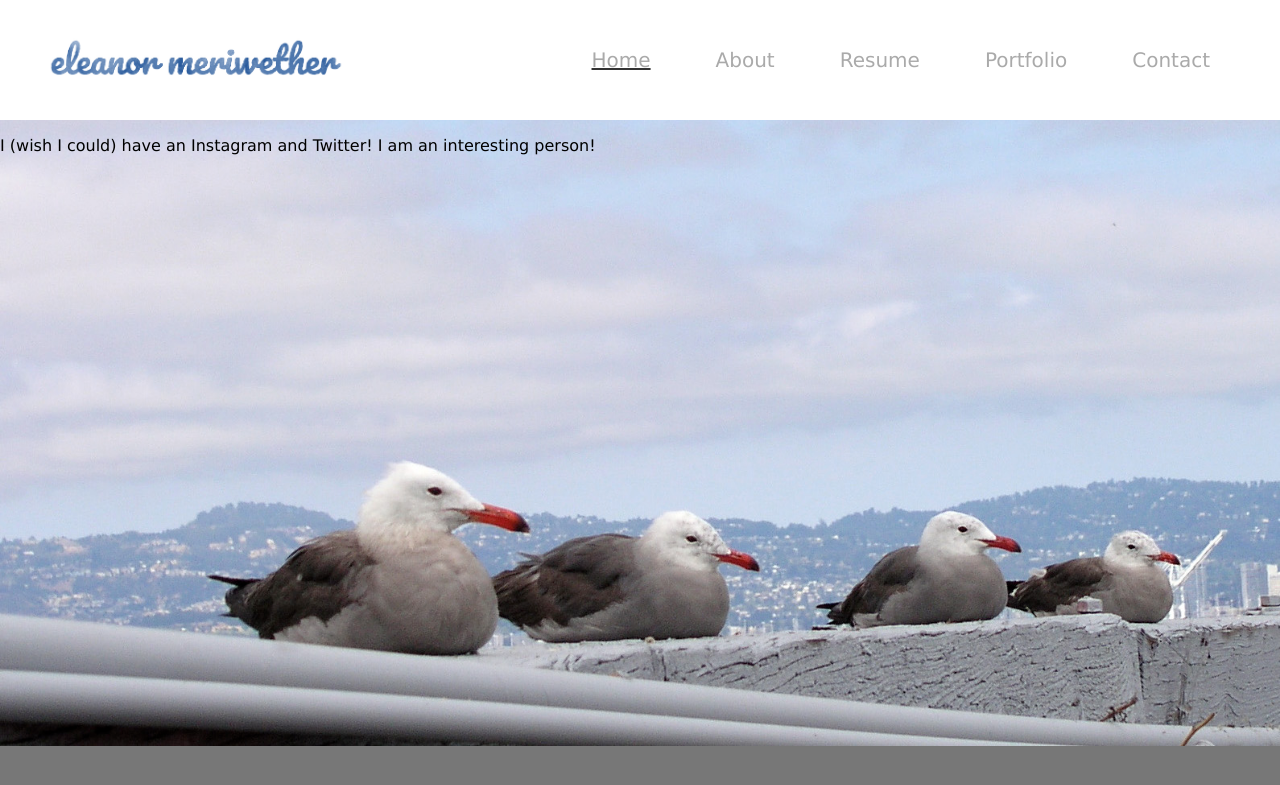
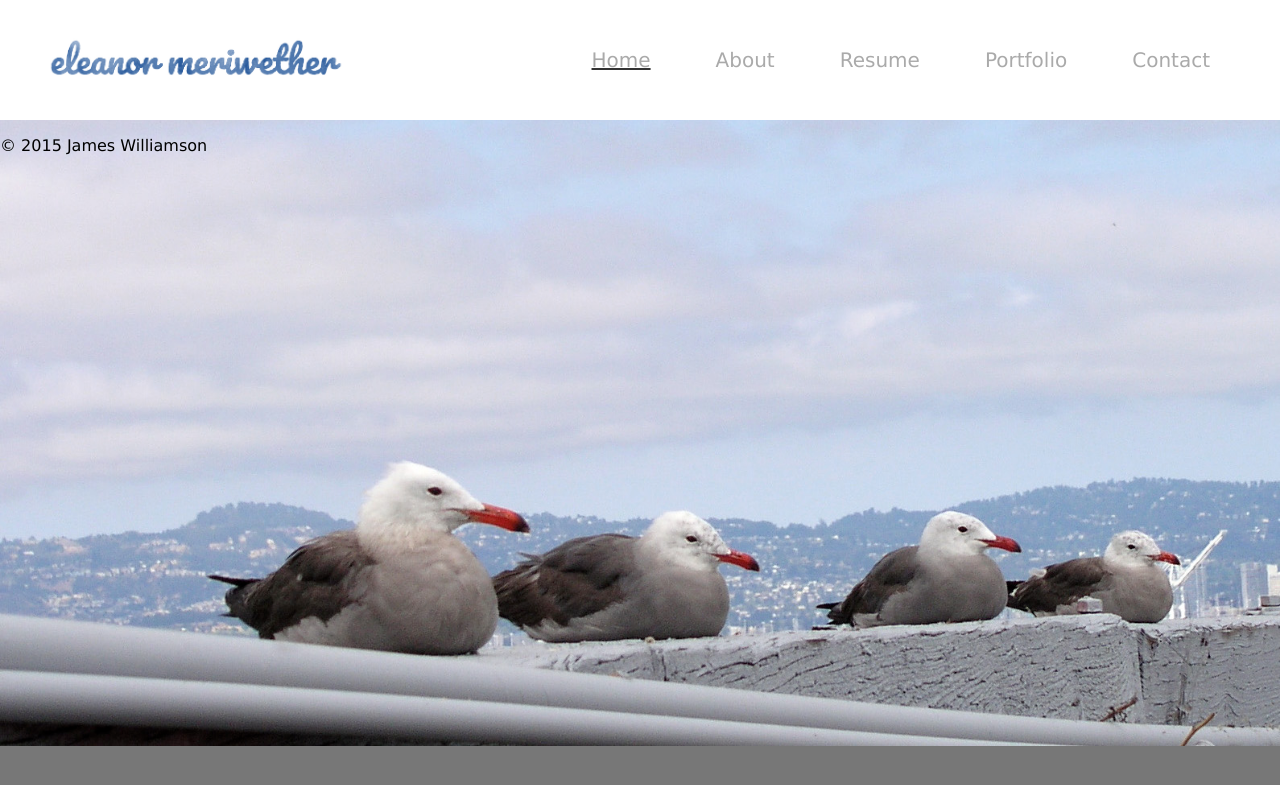
Before and after one commit to emeriwether/emeriwether.github.io, a Jekyll site: the page built from index.html, in a window 1280 px wide. Shown: the top 785 px of the page. Built offline with Jekyll 4.4.1, drawn with Linux system fonts in a browser that asks for light colours; nearby versions of some CDN libraries.

Commit message:
changed footer; html5 items to block style

```diff
--- a/_layouts/default.html
+++ b/_layouts/default.html
@@ -29,8 +29,8 @@
 
     	{{content}}
 
-        <footer role="contentinfo">
-            <p>I (wish I could) have an Instagram and Twitter! I am an interesting person!</p>
+        <footer role="contentinfo" class="page-footer">
+            <p>&copy; 2015 James Williamson</p>
         </footer>
 
 	</body>
--- a/css/styles.css
+++ b/css/styles.css
@@ -3,6 +3,10 @@
     font-family: Verdana, Helvetica, sans-serif;
     margin:0;
     padding:0;
+}
+
+article,aside,details,figcaption,figure,footer,header,main,menu,nav,section,summary {
+  display: block;
 }
 
 #home_bg {
```
